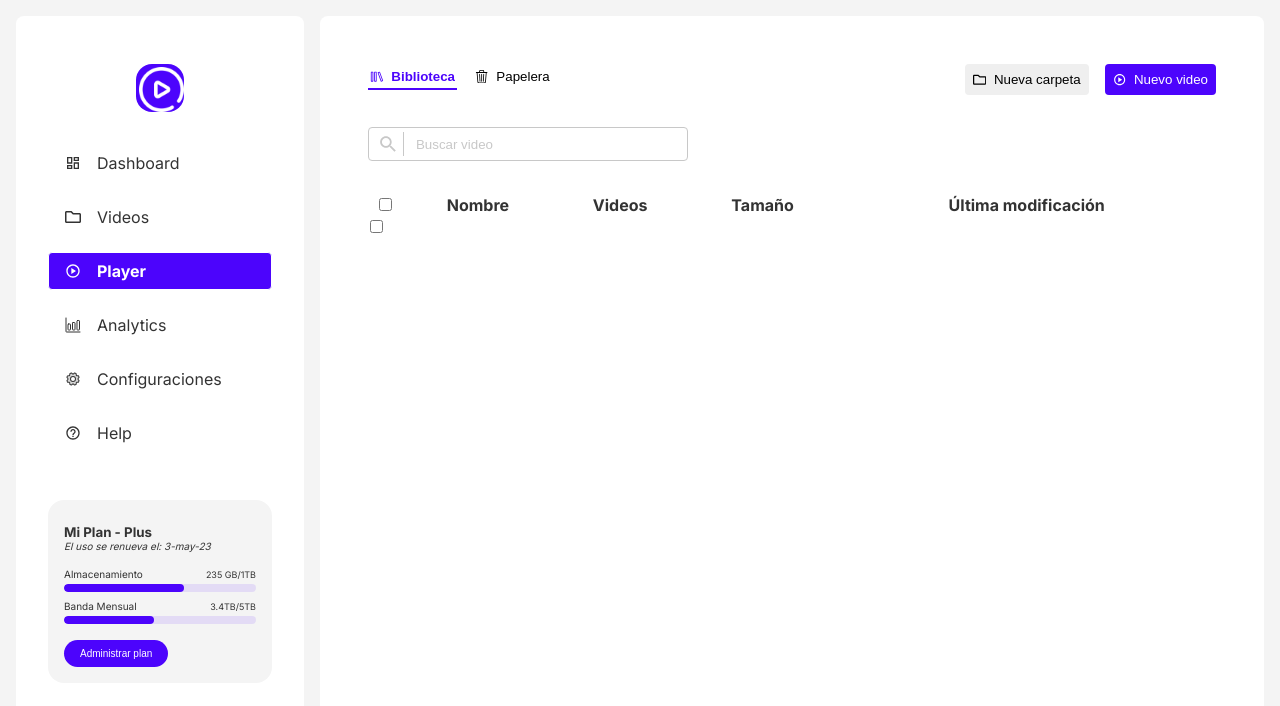
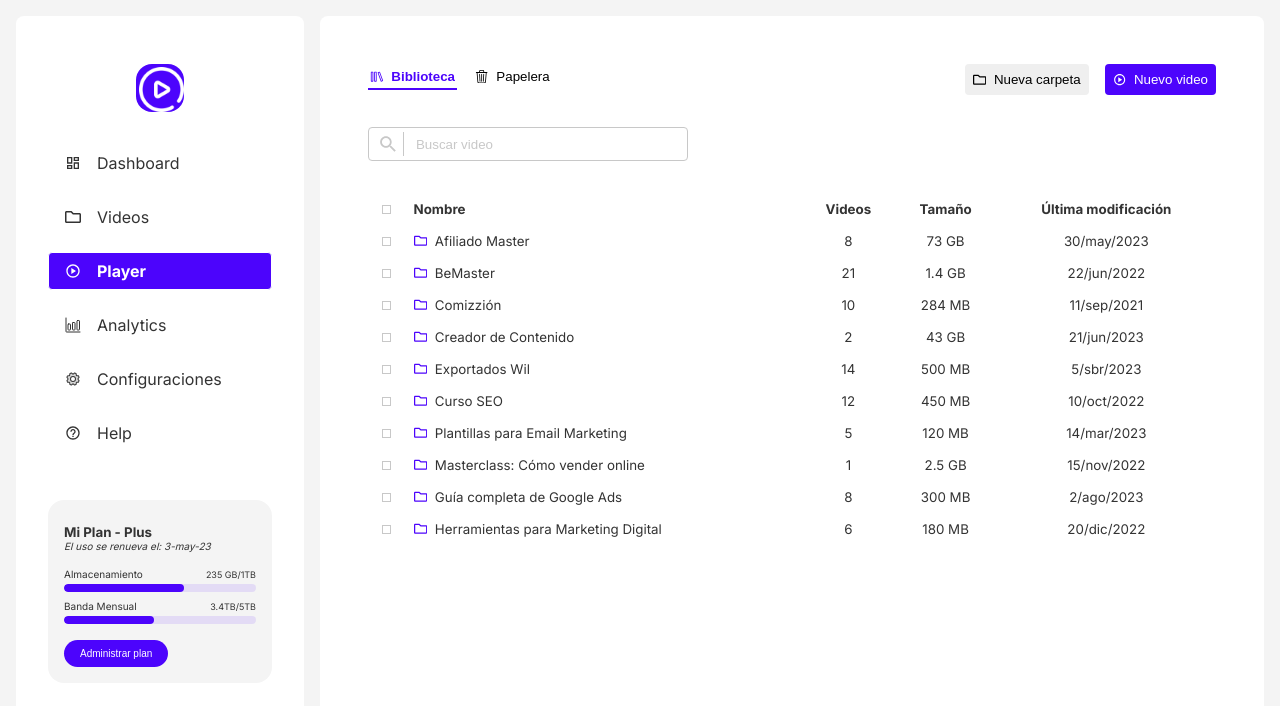
Before and after one commit to StivenTC/bemaster-dashboard, a Next.js app: page / in a window 1280 px wide. Shown: the top 706 px of the page. Built offline with nearby package versions, Linux system fonts and the light colour scheme.

Commit message:
Added main table

```diff
--- /dev/null
+++ b/src/const/FolderList.js
@@ -0,0 +1,72 @@
+export const folderList = [
+  {
+    id: 1,
+    name: "Afiliado Master",
+    videos: "8",
+    size: "73 GB",
+    edited: "30/may/2023",
+  },
+  {
+    id: 2,
+    name: "BeMaster",
+    videos: "21",
+    size: "1.4 GB",
+    edited: "22/jun/2022",
+  },
+  {
+    id: 3,
+    name: "Comizzión",
+    videos: "10",
+    size: "284 MB",
+    edited: "11/sep/2021",
+  },
+  {
+    id: 4,
+    name: "Creador de Contenido",
+    videos: "2",
+    size: "43 GB",
+    edited: "21/jun/2023",
+  },
+  {
+    id: 5,
+    name: "Exportados Wil",
+    videos: "14",
+    size: "500 MB",
+    edited: "5/sbr/2023",
+  },
+  {
+    id: 6,
+    name: "Curso SEO",
+    videos: "12",
+    size: "450 MB",
+    edited: "10/oct/2022",
+  },
+  {
+    id: 7,
+    name: "Plantillas para Email Marketing",
+    videos: "5",
+    size: "120 MB",
+    edited: "14/mar/2023",
+  },
+  {
+    id: 8,
+    name: "Masterclass: Cómo vender online",
+    videos: "1",
+    size: "2.5 GB",
+    edited: "15/nov/2022",
+  },
+  {
+    id: 9,
+    name: "Guía completa de Google Ads",
+    videos: "8",
+    size: "300 MB",
+    edited: "2/ago/2023",
+  },
+  {
+    id: 10,
+    name: "Herramientas para Marketing Digital",
+    videos: "6",
+    size: "180 MB",
+    edited: "20/dic/2022",
+  }
+]
--- a/src/pages/home/Home.jsx
+++ b/src/pages/home/Home.jsx
@@ -3,6 +3,7 @@ import { VscLibrary } from "react-icons/vsc";
 import { BsTrash3 } from "react-icons/bs";
 import { FaRegFolder } from "react-icons/fa";
 import SearchBar from "@/components/searchBar/SearchBar";
+import { folderList } from "@/const/FolderList";
 
 export default function HomePage() {
   return (
@@ -20,24 +21,26 @@ export default function HomePage() {
 
       <SearchBar />
 
-      <table>
+      <table className="list-table">
         <thead>
           <tr>
             <th><input type='checkbox' /> </th>
-            <th>Nombre</th>
-            <th>Videos</th>
-            <th>Tamaño</th>
-            <th>Última modificación</th>
+            <th className="data-name">Nombre</th>
+            <th className="data-cell">Videos</th>
+            <th className="data-cell">Tamaño</th>
+            <th className="data-cell">Última modificación</th>
           </tr>
         </thead>
         <tbody>
-          <tr>
-            <td><input type='checkbox' /> </td>
-            <td></td>
-            <td></td>
-            <td></td>
-            <td></td>
-          </tr>
+          {folderList.map((folder) =>
+            <tr key={folder.id}>
+              <td className="data-cell"><input type='checkbox' /> </td>
+              <td className="data-name"><FaRegFolder /> {folder.name}</td>
+              <td className="data-cell">{folder.videos}</td>
+              <td className="data-cell">{folder.size}</td>
+              <td className="data-cell">{folder.edited}</td>
+            </tr>
+          )}
         </tbody>
       </table>
 
--- a/src/pages/home/Home.scss
+++ b/src/pages/home/Home.scss
@@ -46,5 +46,58 @@
 
   }
 
+  .list-table {
+    border-collapse: collapse;
+
+    tbody>tr {
+      cursor: pointer;
+
+      &:hover {
+        background-color: $secondary;
+      }
+    }
+
+    th {
+      font-weight: bolder;
+    }
+
+    td,
+    th {
+      height: 2rem;
+      padding: 0 0.5rem;
+      vertical-align: middle;
+      font-size: smaller;
+    }
+
+    .data-cell {
+      text-align: center;
+    }
+
+    .data-name {
+      text-align: left;
+      display: flex;
+      align-items: center;
+      gap: 0.5rem;
+
+      >svg {
+        color: $accent;
+      }
+    }
+
+    input[type='checkbox'] {
+      accent-color: $accent;
+      appearance: none;
+      border: 1px solid $terciary;
+      background-color: white;
+      width: 9px;
+      height: 9px;
+
+      &:checked {
+        background-color: $accent;
+        outline: 2px solid white;
+        outline-offset: -3px;
+      }
+    }
+  }
 
 }
```
